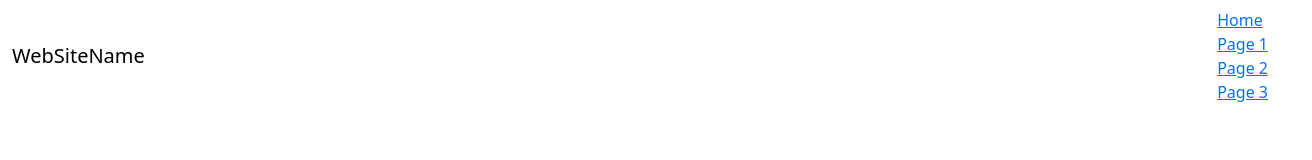
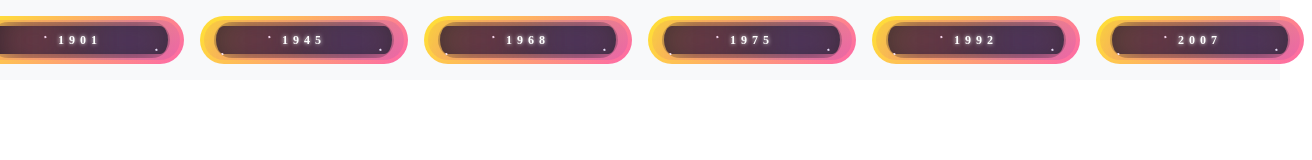
Before and after one commit to AlexRC125/On-My-Birthday, a plain HTML site: page index.html in a window 1280 px wide. Shown: the whole page, 1312 px wide, since content can reach past the window. Drawn offline with nearby package versions, Linux system fonts and the light colour scheme.

Commit message:
changes3

```diff
--- a/css/style.css
+++ b/css/style.css
@@ -0,0 +1,168 @@
+.btn {
+  display: flex;
+  justify-content: center;
+  align-items: center;
+  width: 13rem;
+  overflow: hidden;
+  height: 3rem;
+  background-size: 300% 300%;
+  backdrop-filter: blur(1rem);
+  border-radius: 5rem;
+  transition: 0.5s;
+  animation: gradient_301 5s ease infinite;
+  border: double 4px transparent;
+  background-image: linear-gradient(#212121, #212121),  linear-gradient(137.48deg, #ffdb3b 10%,#FE53BB 45%, #8F51EA 67%, #0044ff 87%);
+  background-origin: border-box;
+  background-clip: content-box, border-box;
+}
+
+#container-stars {
+  position: absolute;
+  z-index: -1;
+  width: 90%;
+  height: 90%;
+  overflow: hidden;
+  transition: 0.5s;
+  backdrop-filter: blur(1rem);
+  border-radius: 5rem;
+}
+
+strong {
+  z-index: 2;
+  font-family: 'Avalors Personal Use';
+  font-size: 12px;
+  letter-spacing: 5px;
+  color: #FFFFFF;
+  text-shadow: 0 0 4px white;
+}
+
+#glow {
+  position: absolute;
+  display: flex;
+  width: 12rem;
+}
+
+.circle {
+  width: 90%;
+  height: 30px;
+  filter: blur(2rem);
+  animation: pulse_3011 4s infinite;
+  z-index: -1;
+}
+
+.circle:nth-of-type(1) {
+  background: rgba(254, 83, 186, 0.636);
+}
+
+.circle:nth-of-type(2) {
+  background: rgba(142, 81, 234, 0.704);
+}
+
+.btn:hover #container-stars {
+  z-index: 1;
+  background-color: #212121;
+}
+
+.btn:hover {
+  transform: scale(1.1)
+}
+
+.btn:active {
+  border: double 4px #FE53BB;
+  background-origin: border-box;
+  background-clip: content-box, border-box;
+  animation: none;
+}
+
+.btn:active .circle {
+  background: #FE53BB;
+}
+
+#stars {
+  position: relative;
+  background: transparent;
+  width: 200rem;
+  height: 200rem;
+}
+
+#stars::after {
+  content: "";
+  position: absolute;
+  top: -10rem;
+  left: -100rem;
+  width: 90%;
+  height: 90%;
+  animation: animStarRotate 90s linear infinite;
+}
+
+#stars::after {
+  background-image: radial-gradient(#ffffff 1px, transparent 1%);
+  background-size: 50px 50px;
+}
+
+#stars::before {
+  content: "";
+  position: absolute;
+  top: 0;
+  left: -50%;
+  width: 170%;
+  height: 400%;
+  animation: animStar 60s linear infinite;
+}
+
+#stars::before {
+  background-image: radial-gradient(#ffffff 1px, transparent 1%);
+  background-size: 50px 50px;
+  opacity: 0.5;
+}
+
+@keyframes animStar {
+  from {
+    transform: translateY(0);
+  }
+
+  to {
+    transform: translateY(-135rem);
+  }
+}
+
+@keyframes animStarRotate {
+  from {
+    transform: rotate(360deg);
+  }
+
+  to {
+    transform: rotate(0);
+  }
+}
+
+@keyframes gradient_301 {
+  0% {
+    background-position: 0% 50%;
+  }
+
+  50% {
+    background-position: 100% 50%;
+  }
+
+  100% {
+    background-position: 0% 50%;
+  }
+}
+
+@keyframes pulse_3011 {
+  0% {
+    transform: scale(0.75);
+    box-shadow: 0 0 0 0 rgba(0, 0, 0, 0.7);
+  }
+
+  70% {
+    transform: scale(1);
+    box-shadow: 0 0 0 10px rgba(0, 0, 0, 0);
+  }
+
+  100% {
+    transform: scale(0.75);
+    box-shadow: 0 0 0 0 rgba(0, 0, 0, 0);
+  }
+}
--- a/index.html
+++ b/index.html
@@ -8,25 +8,123 @@
     <link rel="stylesheet" href="css/style.css">
   </head>
   <body>
-    <nav class="navbar navbar-default">
-      <div class="container-fluid">
-        <div class="navbar-header">
-          <a class="navbar-brand" href="#">WebSiteName</a>
-        </div>
-        <ul class="nav navbar-nav">
-          <li class="active"><a href="#">Home</a></li>
-          <li><a href="#">Page 1</a></li>
-          <li><a href="#">Page 2</a></li>
-          <li><a href="#">Page 3</a></li>
-        </ul>
-      </div>
+    <nav class="navbar navbar-expand-sm bg-light justify-content-center">
+      <ul class="navbar-nav">
+        <li class="nav-item">
+          <a class="nav-link" href="#">
+            <button class="btn" type="button">
+              <strong>1901</strong>
+              <div id="container-stars">
+                <div id="stars"></div>
+              </div>
+
+              <div id="glow">
+                <div class="circle"></div>
+                <div class="circle"></div>
+              </div>
+            </button>
+          </a>
+        </li>
+        <li class="nav-item">
+          <a class="nav-link" href="#"><button class="btn" type="button">
+            <strong>1945</strong>
+            <div id="container-stars">
+              <div id="stars"></div>
+            </div>
+
+            <div id="glow">
+              <div class="circle"></div>
+              <div class="circle"></div>
+            </div>
+          </button>
+          </a>
+        </li>
+        <li class="nav-item">
+          <a class="nav-link" href="#">
+            <button class="btn" type="button">
+              <strong>1968</strong>
+              <div id="container-stars">
+                <div id="stars"></div>
+              </div>
+
+              <div id="glow">
+                <div class="circle"></div>
+                <div class="circle"></div>
+              </div>
+            </button>
+
+          </a>
+        </li>
+        <li class="nav-item">
+          <a class="nav-link" href="#">
+            <button class="btn" type="button">
+              <strong>1975</strong>
+              <div id="container-stars">
+                <div id="stars"></div>
+              </div>
+
+              <div id="glow">
+                <div class="circle"></div>
+                <div class="circle"></div>
+              </div>
+            </button>
+
+          </a>
+        </li>
+        <li class="nav-item">
+          <a class="nav-link" href="#">
+            <button class="btn" type="button">
+              <strong>1992</strong>
+              <div id="container-stars">
+                <div id="stars"></div>
+              </div>
+
+              <div id="glow">
+                <div class="circle"></div>
+                <div class="circle"></div>
+              </div>
+            </button>
+
+          </a>
+        </li>
+
+        <li class="nav-item">
+          <a class="nav-link" href="#">
+            <button class="btn" type="button">
+              <strong>2007</strong>
+              <div id="container-stars">
+                <div id="stars"></div>
+              </div>
+
+              <div id="glow">
+                <div class="circle"></div>
+                <div class="circle"></div>
+              </div>
+            </button>
+
+          </a>
+        </li>
+      </ul>
     </nav>
+<div class="container-fluid">
+  <div class="row">
+    <div class="col">
+      <h1></h1>
+    </div>
+  </div>
 
+  <div class="row">
+    <div class="col">
+      <img src="">
+    </div>
+  </div>
 
-
-
-
-
+  <div class="row">
+    <div class="col">
+      <p></p>
+    </div>
+  </div>
+</div>
 
 
 
```
